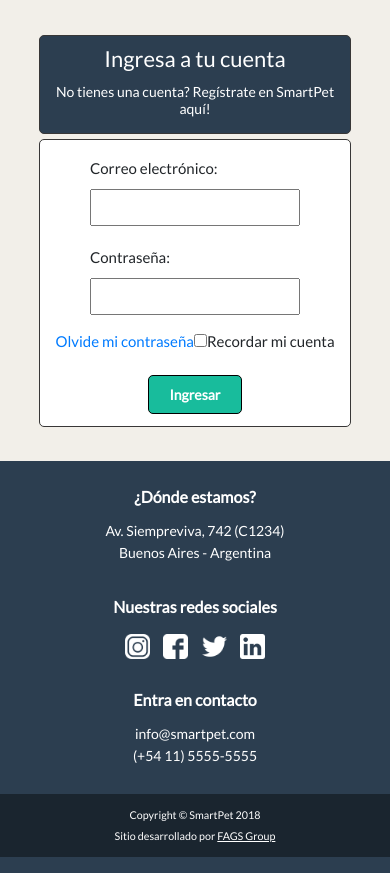
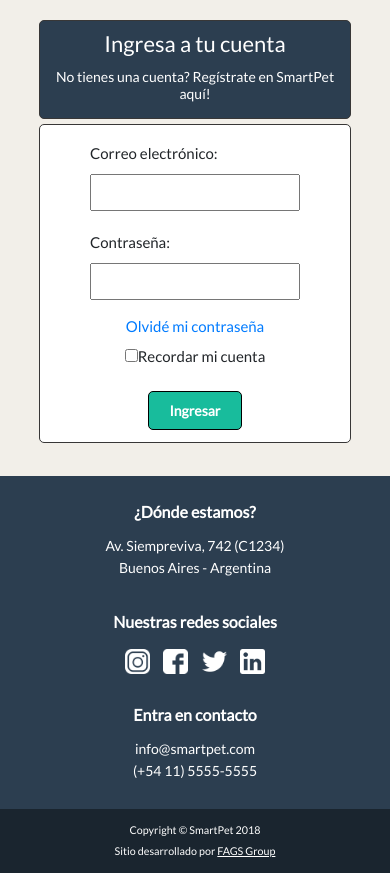
Before and after one commit to esmowin/dh-trabajo-integrador, a PHP site: page /login.php in a window 390 px wide. Shown: the part 55-928 px from the top of the page. Run offline with PHP 8.4, Linux system fonts and the light colour scheme.

Commit message:
Ajuste de detalles generales

```diff
--- a/clases/Auth.php
+++ b/clases/Auth.php
@@ -36,7 +36,7 @@
     }
     public function recordarme($email)// que recibe un email y setea la cookie
     {
-      setcookie("email", $email, time()+(1000*60*60*24*365));
+      setcookie("email", $email, time() + 60*60*24*365);
     }
 
   }
--- a/clases/DB.php
+++ b/clases/DB.php
@@ -4,7 +4,7 @@ class DB
 {
   private $dsn = "mysql:host=localhost; dbname=smartpet; charset=utf8mb4; port=3306";
   private $usuario = "root";
-  private $pass = "root";
+  private $pass = "";
   private $opt=[PDO::ATTR_ERRMODE=>PDO::ERRMODE_EXCEPTION];
   private $conn;
 
--- a/css/header.css
+++ b/css/header.css
@@ -6,7 +6,7 @@ header {
   position: fixed;
   top: 0px;
   left: 0px;
-  z-index: 1;
+  z-index: 16;
   background-color: #2C3E50;
   width: 100%;
 }
@@ -346,6 +346,7 @@ a.link-carrito {
 
   .menu-mobile {
     display: block;
+    z-index: 16;
     width: 250px;
     text-align: center;
     position: absolute;
--- a/css/registro.css
+++ b/css/registro.css
@@ -76,6 +76,11 @@
   margin: 5px;
 }
 
+.olvide-y-recordar {
+  width: 250px;
+  text-align: center;
+}
+
 .registro-campo input {
   padding: 5px;
   width: 100%;
@@ -87,8 +92,11 @@
 }
 
 .registro-leyenda-archivo {
+  width: 150px;
   font-size: 10px;
-  margin: 0;
+  margin: 5px 0 0 0;
+  display: flex;
+  flex-wrap: wrap;
 }
 
 .registro-dropdown {
--- a/css/vendor.css
+++ b/css/vendor.css
@@ -18,7 +18,7 @@ ul {
 .container-principal {
   position: relative;
   min-height: 100vh;
-  padding-top: 122px;
+  padding-top: 110px;
   width: 100%;
 }
 
@@ -31,7 +31,7 @@ ul {
 @media (max-width: 991px) {
 
   .container-principal {
-    padding-top: 75px;
+    padding-top: 60px;
   }
 
   .container-secundario {
@@ -43,7 +43,7 @@ ul {
 @media (max-width: 575px) {
 
   .container-principal {
-    padding-top: 70px;
+    padding-top: 55px;
   }
 
   .container-secundario {
--- a/header.php
+++ b/header.php
@@ -1,18 +1,11 @@
 <?php
 
   require_once 'autoload.php';
-  // session_start();
 
   if (isset($_SESSION["email"])) {
     $conn_BD = new DB;
     $usuarioLogueado = $conn_BD->traerPorEmail($_SESSION["email"]);
   }
-
-  $avatarUsuario = "avatars/avatar-example.png";
-  $nombreUsuario = "UserFirstName";
-
-  // Comentar o descomentar la línea de abajo para tener o no a un usuario logueado
-  //$_SESSION["email"] = "";
 
 ?>
 
@@ -73,8 +66,8 @@
           <span>Todas las categorías</span>
         </li>
         <ul class="menu-categorias-mobile hidden">
-          <li><a href="#">Perro</a></li>
-          <li><a href="#">Gato</a></li>
+          <li><a href="#">Perros</a></li>
+          <li><a href="#">Gatos</a></li>
           <li><a href="#">Peces</a></li>
           <li><a href="#">Otros Animales</a></li>
           <li><a href="#">Alimento para Mascotas</a></li>
@@ -113,8 +106,8 @@
         <img class="cruz-cat hidden" src="images/cruz-blanca.png" alt="">
       </li>
       <ul class="menu-categorias hidden">
-        <li><a href="#">Perro</a></li>
-        <li><a href="#">Gato</a></li>
+        <li><a href="#">Perros</a></li>
+        <li><a href="#">Gatos</a></li>
         <li><a href="#">Peces</a></li>
         <li><a href="#">Otros Animales</a></li>
         <li><a href="#">Alimento para Mascotas</a></li>
--- a/home.php
+++ b/home.php
@@ -1,8 +1,6 @@
 <?php
 
   require_once 'autoload.php';
-  //session_start();
-
 
 ?>
 
--- a/login.php
+++ b/login.php
@@ -15,7 +15,10 @@
     <?php
 
     require_once 'autoload.php';
-    if ($auth->estaLogueado()) {//si ya esta logueado, no lo deja entrar y lo redirije a home
+
+    //si ya esta logueado, no lo deja entrar y lo redirige al home
+
+    if ($auth->estaLogueado()) {
       header("Location: home.php");
     }
 
@@ -31,6 +34,7 @@
       $validador = new Validator();
       $errorCorreo = $validador->validarMail($correo);
       $errorPassword = $validador->validarPass($password);
+
       if (empty($errorCorreo)&& empty($errorPassword)) {
         $conn_BD = new DB;
         $usuario=$conn_BD->traerPorEmail($correo);
@@ -41,13 +45,17 @@
         }
         if (($usuario!=null) && password_verify($password , $passUsuarioHash ) ) {
 
-          $loguear = new Auth();
-          $loguear->loguear($usuario->getEmail());
-          if (isset($_POST["recordarusuario"])) {//deja al usuario logueado en cookie
+          //loguea al usuario
+
+          $auth->loguear($usuario->getEmail());
+
+          //deja al usuario logueado en cookie si marcó el "Recordarme"
+
+          if (isset($_POST["recordarusuario"])) {
             $auth->recordarme($usuario->getEmail());
           }
+
           header('Location:home.php');
-          ////////////////////Loguear Aca///////////////////
 
         }else {
           $errorPassword["errorPass"] = "Verifique Usuario y Contraseña";
@@ -100,12 +108,14 @@
               </div>
             </div>
 
-            <label><a href="olvidecontraseña.php">Olvide mi contraseña</a></label>
+            <label class="olvide-y-recordar"><a href="olvidecontraseña.php">Olvidé mi contraseña</a></label>
 
-            <label><input type="checkbox" name="recordarusuario" value="">Recordar mi cuenta</label>
+            <label class="olvide-y-recordar"><input type="checkbox" name="recordarusuario" value="recordarme">Recordar mi cuenta</label>
 
           </div>
-          <button class="registro-button" type="submit" name="button">Ingresar</button>
+
+          <button class="registro-button" type="submit" name="">Ingresar</button>
+
         </form>
 
 
--- a/olvidecontraseña.php
+++ b/olvidecontraseña.php
@@ -20,7 +20,7 @@
         <div class="registro-titulos">
 
           <h1>Olvidaste tu contraseña</h1>
-          <h5>Ingresa tu correo electronico aqui:</h5>
+          <h5>Ingresa tu correo electrónico</h5>
 
         </div>
 
@@ -34,7 +34,7 @@
             </div>
           </div>
 
-          <button class="registro-button" type="submit" name="button">Recuperar Constraseña</button>
+          <button class="registro-button" type="submit" name="button">Recuperar constraseña</button>
 
         </form>
 
```
Also changed, not shown: logout.php (+3 -5 lines), registro.php (+6 -4 lines), avatars/5becd3789b47f.png (added).
